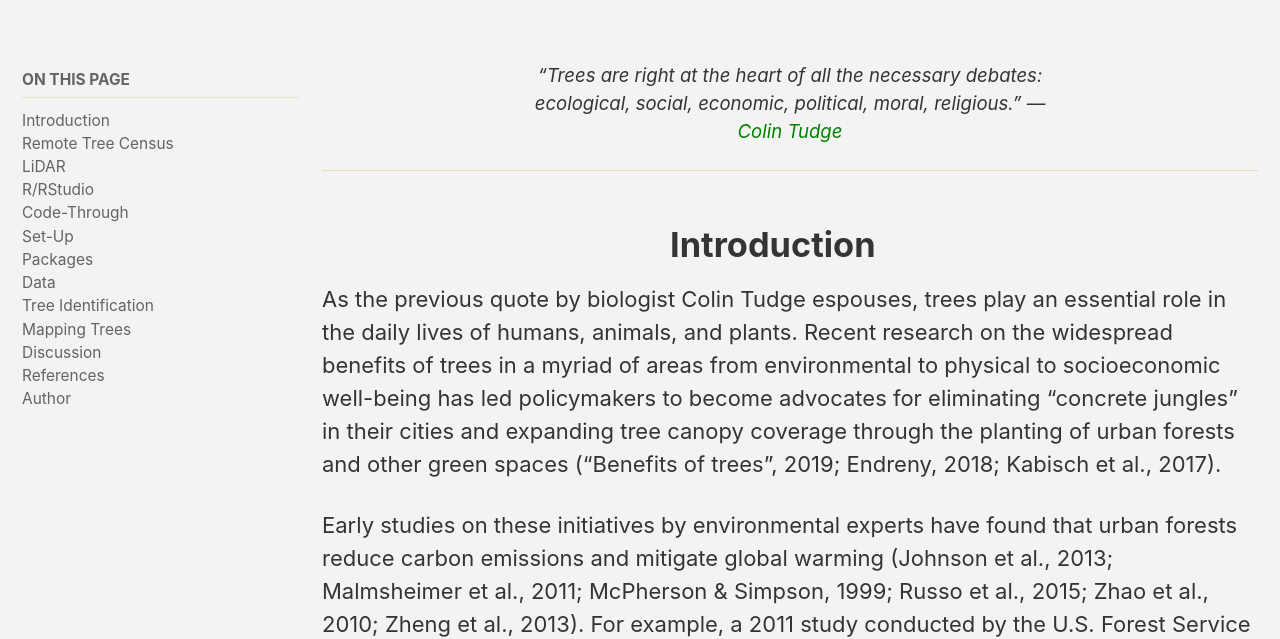
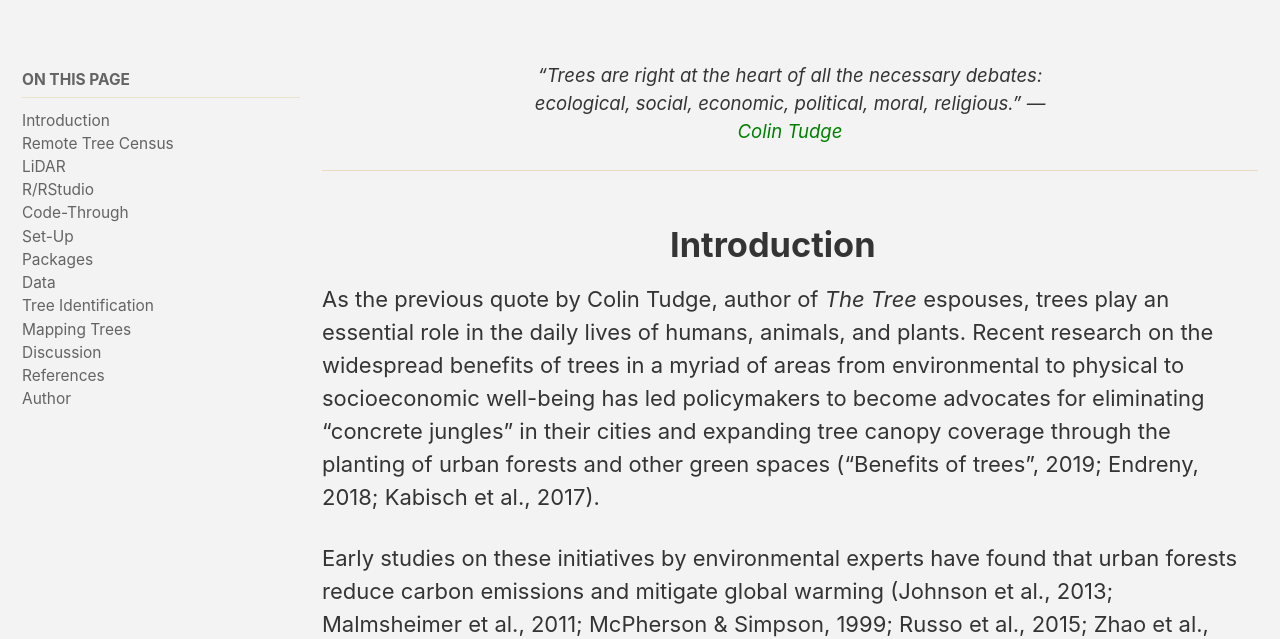
Before and after one commit to castower/cpp-593-treeproject-site, a Jekyll site: the page built from index.md, in a window 1280 px wide and 900 px high, cut to the strip 261-900 px from the top of the window. Built offline with Jekyll 4.4.1, drawn with Linux system fonts in a browser that asks for light colours; cached includes are drawn as plain includes; nearby versions of some CDN libraries.

Commit message:
Update index.md

```diff
--- a/index.md
+++ b/index.md
@@ -30,7 +30,7 @@ sidebar:
   <h1 id = "Introduction">Introduction</h1>
 </center>
 
-  <p> As the previous quote by biologist Colin Tudge espouses, trees play an essential role in the daily lives of humans, animals, and plants. Recent research on the widespread benefits of trees in a myriad of areas from environmental to physical to socioeconomic well-being has led policymakers to become advocates for eliminating “concrete jungles” in their cities and expanding tree canopy coverage through the planting of urban forests and other green spaces (“Benefits of trees”, 2019; Endreny, 2018; Kabisch et al., 2017).</p>
+  <p> As the previous quote by Colin Tudge, author of <i>The Tree </i> espouses, trees play an essential role in the daily lives of humans, animals, and plants. Recent research on the widespread benefits of trees in a myriad of areas from environmental to physical to socioeconomic well-being has led policymakers to become advocates for eliminating “concrete jungles” in their cities and expanding tree canopy coverage through the planting of urban forests and other green spaces (“Benefits of trees”, 2019; Endreny, 2018; Kabisch et al., 2017).</p>
 
   <p> Early studies on these initiatives by environmental experts have found that urban forests reduce carbon emissions and mitigate global warming (Johnson et al., 2013; Malmsheimer et al., 2011; McPherson & Simpson, 1999; Russo et al., 2015; Zhao et al., 2010; Zheng et al., 2013). For example, a 2011 study conducted by the U.S. Forest Service iterated that that reducing greenhouse gases in the environment requires the creation of new forests (Malmsheimer et al., 2011), while an earlier study by McPherson & Simpson (1999) specifically focused on providing a guide for conservationists and business/industry executives to increase tree canopy coverage in communities and offset carbon dioxide emissions. Other studies such as those conducted by Johnson et al. (2013) and Russo et al. (2015) suggested urban forests as a way to reduce the effects of transportation on climate change and research by Zhao et al. (2010) and Zheng et al. (2013) provided overarching summaries of the benefits of urban forests. </p>
 
```
